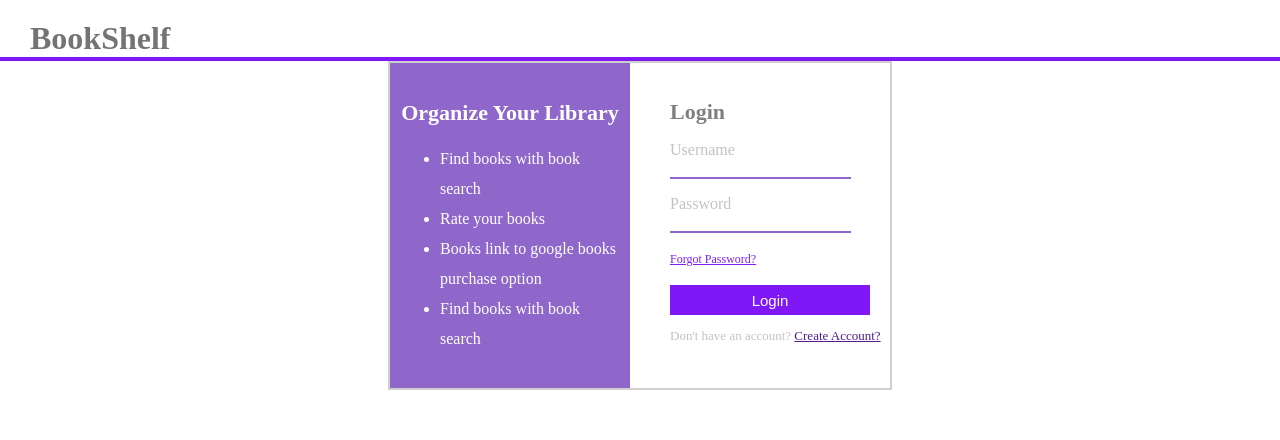
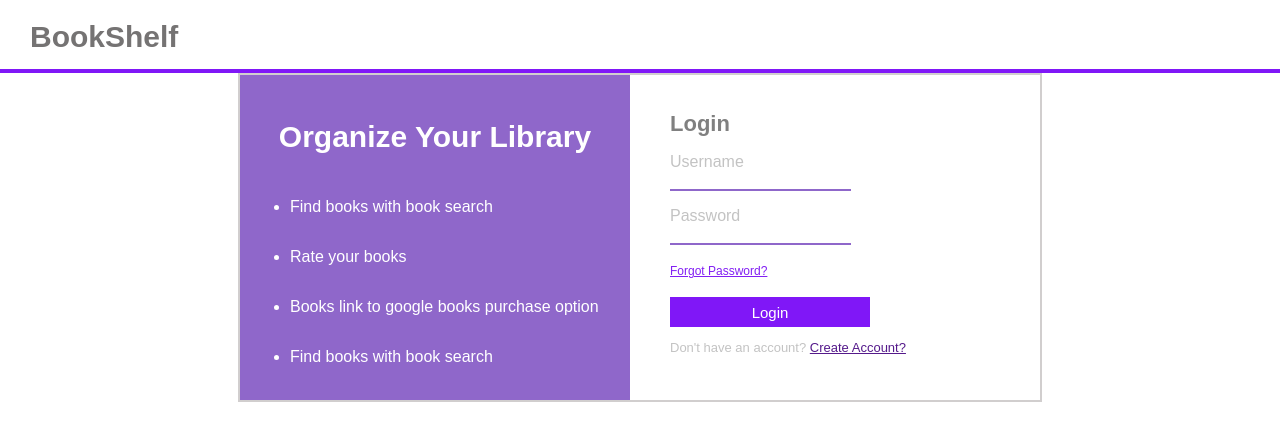
Before and after one commit to eolculnamo2/book-project, a React app: page / in a window 1280 px wide. Shown: the top 440 px of the page. Built offline with nearby package versions, Linux system fonts and the light colour scheme.

Commit message:
styling changes

```diff
--- a/src/components/Authentication/AuthLogin.js
+++ b/src/components/Authentication/AuthLogin.js
@@ -1,6 +1,30 @@
 import React from 'react';
 
-const AuthLogin = () => (
+export default class AuthLogin extends React.Component {
+    constructor(props) {
+        super(props);
+        this.handleSubmit = this.handleSubmit.bind(this);
+        this.handleInput = this.handleInput.bind(this);
+        this.state = {
+            username: '',
+            password: ''
+        };
+    }
+
+    handleSubmit(e) {
+        e.preventDefault();
+        const data = this.state
+        console.log(data)
+    };
+
+    handleInput(e) {
+        this.setState({
+            [e.target.name]: e.target.value
+        })
+    };
+
+    render() {
+        return (
             <div className='introPage'>
             <div className='introContainer'>
                     <h1 className='introTitle'>Organize Your Library</h1>
@@ -13,18 +37,23 @@ const AuthLogin = () => (
             </div>
             <div className='loginContainer'>
                     <h1 id='loginTitle'>Login</h1>
-            <form>
-            <p>Username <br /><input className='inputs'/></p>
-            <p>Password <br /><input className='inputs'/></p>
+                    <form onSubmit={this.handleSubmit}>
+
+                    <p>Username <br /><input type='text' name='username' className='inputs'
+                        onChange={this.handleInput}/></p>
+
+                    <p>Password <br /><input type='text' id='Password' className='inputs'
+                        onChange={this.handleInput}/></p>
                     <div className='signInArea'><a href='' className='fPw'>Forgot Password?</a>
                 <br />
                 <br />
-            <button className='loginBtn'>Login</button>
+                    <button className='loginBtn' type='submit' value='submit'>Login</button>
                     </div>
                     </form>
                     <p id='loginCreate'>Don't have an account? <a href=''>Create Account?</a></p>
             </div>
             </div>
         );
+        }
 
-export default AuthLogin;
+}
--- a/src/components/Authentication/Authentication.scss
+++ b/src/components/Authentication/Authentication.scss
@@ -13,7 +13,7 @@
 body {
     background-color: white;
     margin: 0;
-    font: arial;
+    font-family: arial;
 }
 
 .loginBtn {
@@ -52,9 +52,14 @@ body {
     color: white;
     width: 1000px;
     height: 300px;
-    line-height: 30px;
+    line-height: 50px;
     padding: 10px;
     padding-top: 15px;
+}
+
+#title {
+    font-size: 15px;
+    padding-bottom: 15px;
 }
 
 .inputs {
@@ -63,15 +68,15 @@ body {
 }
 
 .introTitle {
+    padding-top: 2px;
+    font-size: 30px;
     text-align: center;
-    font-size: 22px;
-    padding-top: 5px;
 }
 
 .introPage {
 color: #D1CECE;
 margin: 0 auto;
-max-width: 500px;
+max-width: 800px;
 display: flex;
 justify-content: flex-end;
 align-items: center;
```
Also changed, not shown: 2 other files (tests, documents, lock files or other folders). Lines whose indentation alone changed are shown as unchanged.
